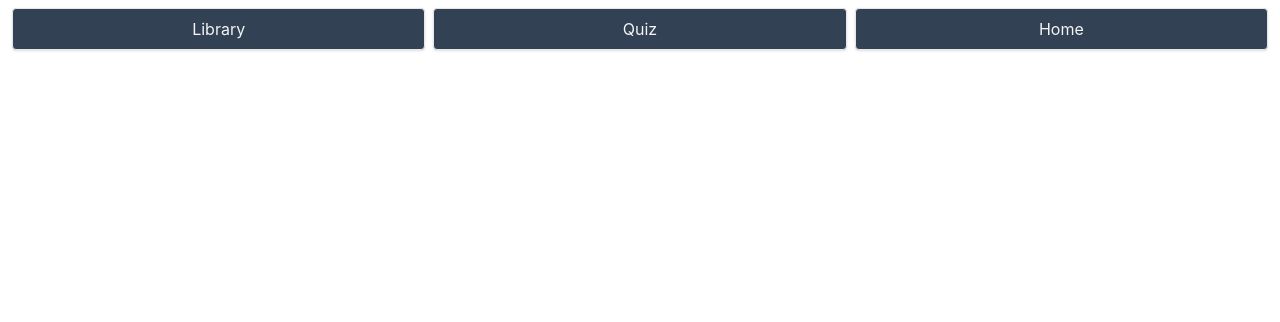
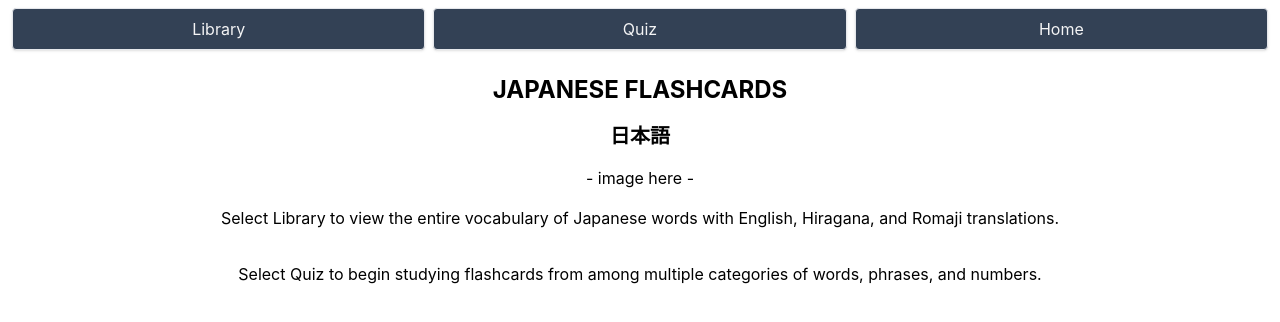
Before and after one commit to LumberJon1/JapaneseFlashcards, a React (Create React App) app: page / in a window 1280 px wide. Shown: the top 322 px of the page. Built offline with nearby package versions, Linux system fonts and the light colour scheme.

Commit message:
Added a homepage component

```diff
--- a/src/App.js
+++ b/src/App.js
@@ -6,6 +6,7 @@ import QuizCategories from './components/QuizCategories';
 import Flashcard from './components/Flashcard';
 import QuizButtons from './components/QuizButtons';
 import Library from './components/Library';
+import Homepage from './components/Homepage';
 import library from './library';
 
 function App() {
@@ -200,6 +201,15 @@ function App() {
             : <></>
 
           }
+          {currentMenuItem === "Home" ?
+
+            <Homepage>
+
+            </Homepage>
+          :
+
+            <></>
+          }
           </>
       }
     </div>
--- /dev/null
+++ b/src/components/Homepage/index.js
@@ -0,0 +1,29 @@
+import React from "react";
+
+function Homepage() {
+
+    return (
+
+        <div className="flex flex-col items-center justify-evenly h-full">
+            <h1 className="text-2xl font-bold mt-6">
+                JAPANESE FLASHCARDS
+            </h1>
+            <h2 className="text-xl font-bold my-4">
+                日本語
+            </h2>
+            <div>
+                - image here -
+            </div>
+            <p className="my-4">
+                Select Library to view the entire vocabulary of Japanese words with
+                English, Hiragana, and Romaji translations.
+            </p>
+            <p className="my-4">
+                Select Quiz to begin studying flashcards from among multiple categories of words,
+                phrases, and numbers.
+            </p>
+        </div>
+    )
+}
+
+export default Homepage;
```
